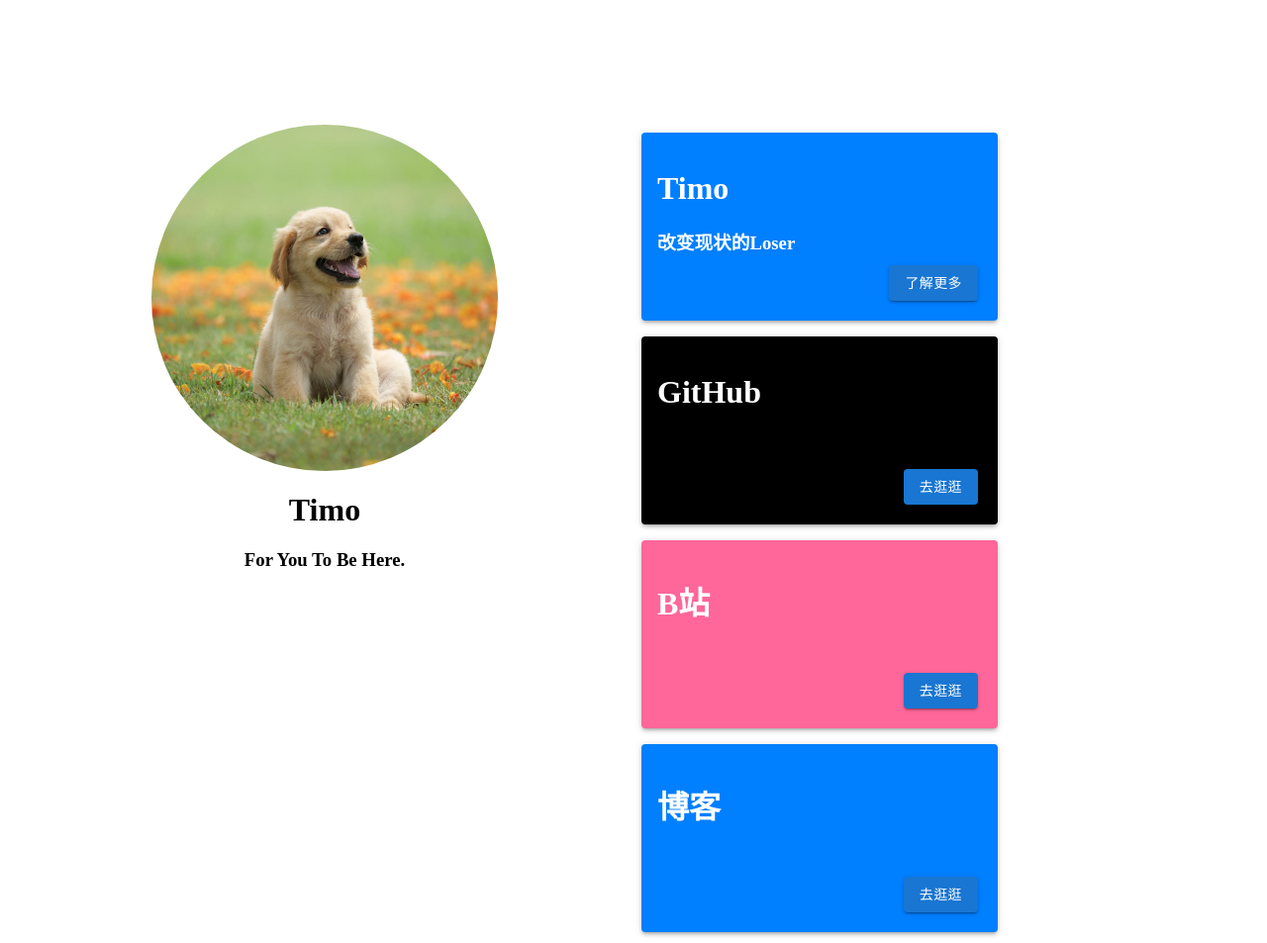
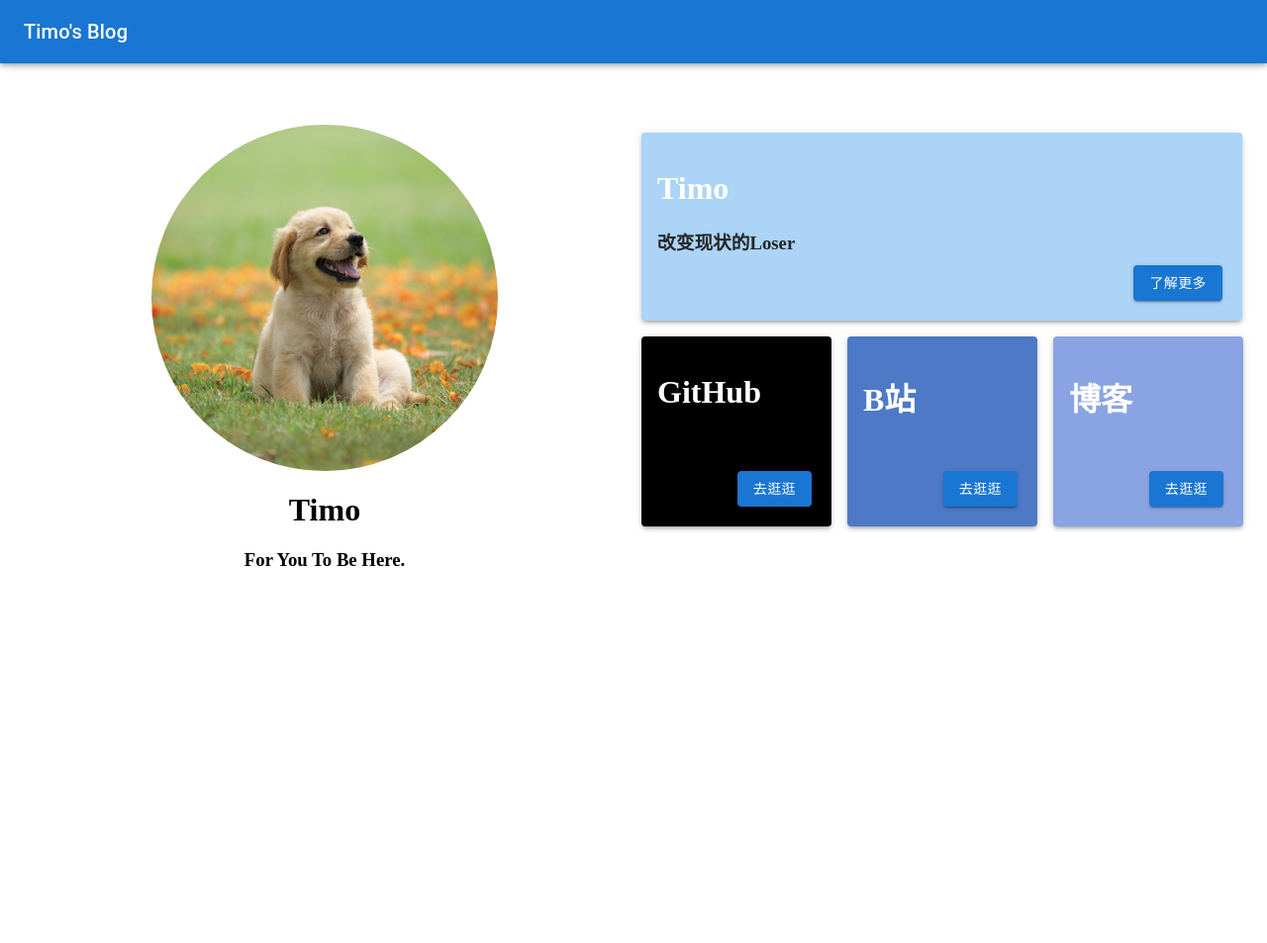
Before and after one commit to nju123/timo-blog, a Gatsby site: page / in a window 1280 px wide. Shown: the whole page at 99% size. After the commit the page ends 800 px from the top, so only its background shows below. Built offline with nearby package versions, Linux system fonts and the light colour scheme; Gatsby itself is replaced by a stand-in of ours.

Commit message:
change the syle

```diff
--- /dev/null
+++ b/src/components/blogHead.js
@@ -0,0 +1,15 @@
+import * as React from "react"
+import { AppBar, Toolbar, Typography } from "@mui/material"
+
+const BlogHeadBar = () =>{
+    return (
+    <AppBar position="fixed">
+        <Toolbar>
+            <Typography variant="h6">
+                Timo's Blog
+            </Typography>
+        </Toolbar>
+    </AppBar>
+    )
+}
+export default BlogHeadBar;
--- a/src/components/homecard.js
+++ b/src/components/homecard.js
@@ -3,7 +3,7 @@
 import Paper from '@mui/material/Paper';
 import Button from '@mui/material/Button'; // 注意这里的导入方式
 
-const HomeCard = ({ color, headText, buttonText, buttonLink }) => {
+const HomeCardSmall = ({ color, headText, buttonText, buttonLink }) => {
   return (
     <Box
       sx={{
@@ -11,8 +11,8 @@
         flexWrap: 'wrap',
         '& > :not(style)': {
           m: 1,
-          width: 328,
-          height: 158,
+          width: 160,
+          height: 160,
         },
       }}
     >
@@ -46,7 +46,7 @@
         flexWrap: 'wrap',
         '& > :not(style)': {
           m: 1,
-          width: 328,
+          width: 575,
           height: 158,
         },
       }}
@@ -74,4 +74,4 @@
   );
 }
 
-export {HomeCard,HomeCardBig};
+export {HomeCardSmall,HomeCardBig};
--- a/src/pages/index.js
+++ b/src/pages/index.js
@@ -2,18 +2,19 @@
 import Layout from '../components/layout'
 import { StaticImage } from 'gatsby-plugin-image'
 import Seo from "../components/seo"
-import { Avatar, Box, Button } from '@mui/material'
-import {HomeCard,HomeCardBig} from '../components/homecard'
+import { AppBar, Avatar, Box, Button } from '@mui/material'
+import {HomeCardSmall,HomeCardBig} from '../components/homecard'
 import { CenterFocusStrong } from '@mui/icons-material'
+import BlogHeadBar from '../components/blogHead'
 
 const IndexPage = () => {
   return (
     <Box>
-
-
+      <BlogHeadBar></BlogHeadBar>
       <Box sx={{
         display: 'flex',
         flexWrap: 'wrap',
+        flexDirection:"row",
         marginTop:"10%",
       }}>
 
@@ -40,21 +41,22 @@
 
         <Box sx={{
           display: 'flex',
-          flexDirection: 'Column',
+          flexDirection: 'Row', // 横向排列
+          flexWrap:"wrap", // 必要时换行
           alignItems: 'left',
           width: "50%",
           height: "100%",
           margin: 'auto',
           marginLeft:"50%", //因为左边的profile格子设置position为fixed，排版会乱，使用marginLeft来替代原来的效果
         }}>
-          <HomeCardBig color="#007FFF" headText="Timo" buttonText="了解更多">
-            <h3 style={{color:"white"}}>改变现状的Loser</h3>
+          <HomeCardBig color="#ABD4F7" headText="Timo" buttonText="了解更多">
+            <h3 style={{color:"#262626"}}>改变现状的Loser</h3>
           </HomeCardBig>
-          <HomeCard color="black" headText="GitHub" buttonText="去逛逛" buttonLink="https://github.com/nju123"></HomeCard>
-          <HomeCard color="#FF6699" headText="B站" buttonText="去逛逛" buttonLink="https://space.bilibili.com/457257865?spm_id_from=333.1007.0.0"></HomeCard>
-          <HomeCard color="#007FFF" headText="博客" buttonText="去逛逛" buttonLink="\blog">
+          <HomeCardSmall color="black" headText="GitHub" buttonText="去逛逛" buttonLink="https://github.com/nju123"></HomeCardSmall>
+          <HomeCardSmall color="#4D79C7" headText="B站" buttonText="去逛逛" buttonLink="https://space.bilibili.com/457257865?spm_id_from=333.1007.0.0"></HomeCardSmall>
+          <HomeCardSmall color="#8aa4e3" headText="博客" buttonText="去逛逛" buttonLink="\blog">
 
-          </HomeCard>
+          </HomeCardSmall>
         </Box>
 
       </Box>
```
